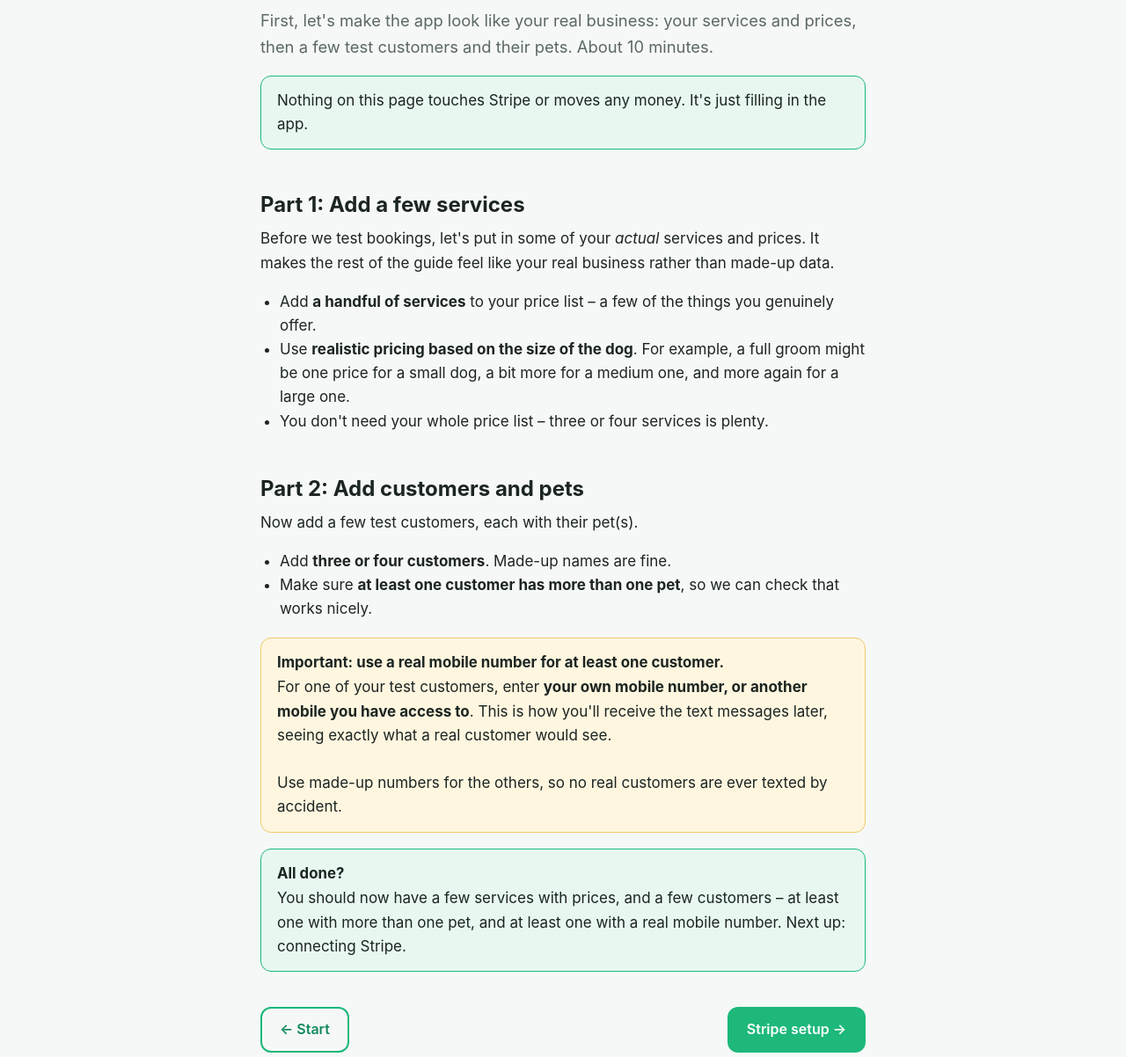
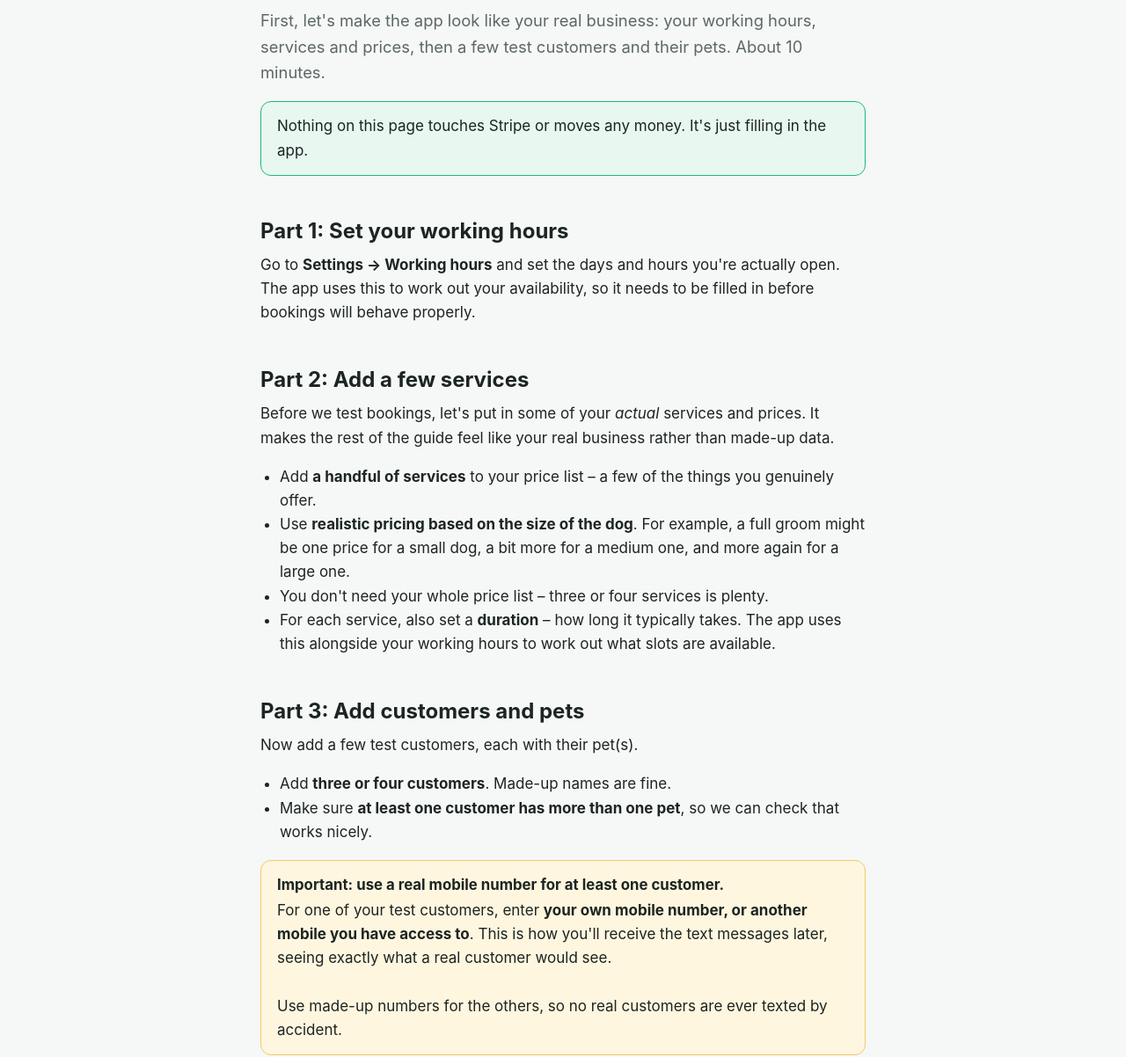
Before and after one commit to jfshaw79/soloworks-beta, a plain HTML site: page business-setup.html in a window 1280 px wide. Shown: the part 237-1439 px from the top of the page at 88% size. Drawn offline with Linux system fonts and the light colour scheme.

Commit message:
Update business-setup.html

```diff
--- a/business-setup.html
+++ b/business-setup.html
@@ -19,19 +19,23 @@
 <main class="wrap">
   <p><small><a href="index.html">&larr; Back to the start</a></small></p>
   <h1>Business setup</h1>
-  <p class="lead">First, let's make the app look like your real business: your services and prices, then a few test customers and their pets. About 10 minutes.</p>
+  <p class="lead">First, let's make the app look like your real business: your working hours, services and prices, then a few test customers and their pets. About 10 minutes.</p>
 
   <div class="callout safe">Nothing on this page touches Stripe or moves any money. It's just filling in the app.</div>
 
-  <h2>Part 1: Add a few services</h2>
+  <h2>Part 1: Set your working hours</h2>
+  <p>Go to <strong>Settings &rarr; Working hours</strong> and set the days and hours you're actually open. The app uses this to work out your availability, so it needs to be filled in before bookings will behave properly.</p>
+
+  <h2>Part 2: Add a few services</h2>
   <p>Before we test bookings, let's put in some of your <em>actual</em> services and prices. It makes the rest of the guide feel like your real business rather than made-up data.</p>
   <ul>
     <li>Add <strong>a handful of services</strong> to your price list &ndash; a few of the things you genuinely offer.</li>
     <li>Use <strong>realistic pricing based on the size of the dog</strong>. For example, a full groom might be one price for a small dog, a bit more for a medium one, and more again for a large one.</li>
     <li>You don't need your whole price list &ndash; three or four services is plenty.</li>
+    <li>For each service, also set a <strong>duration</strong> &ndash; how long it typically takes. The app uses this alongside your working hours to work out what slots are available.</li>
   </ul>
 
-  <h2>Part 2: Add customers and pets</h2>
+  <h2>Part 3: Add customers and pets</h2>
   <p>Now add a few test customers, each with their pet(s).</p>
   <ul>
     <li>Add <strong>three or four customers</strong>. Made-up names are fine.</li>
@@ -47,7 +51,7 @@
 
   <div class="callout safe">
     <strong class="big">All done?</strong>
-    You should now have a few services with prices, and a few customers &ndash; at least one with more than one pet, and at least one with a real mobile number. Next up: connecting Stripe.
+    You should now have your working hours set, a few services with prices and durations, and a few customers &ndash; at least one with more than one pet, and at least one with a real mobile number. Next up: connecting Stripe.
   </div>
   <div class="pager">
     <a class="btn secondary" href="index.html">&larr; Start</a>
```
